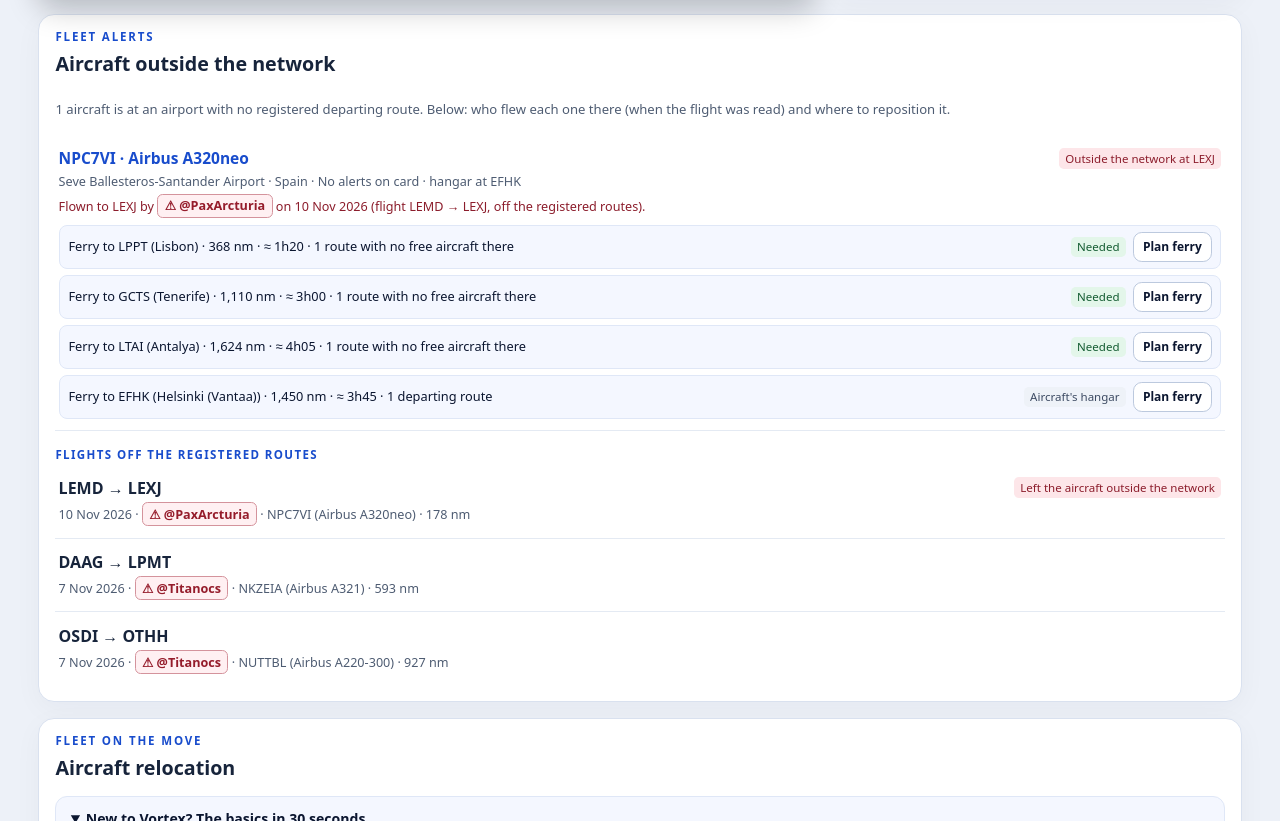
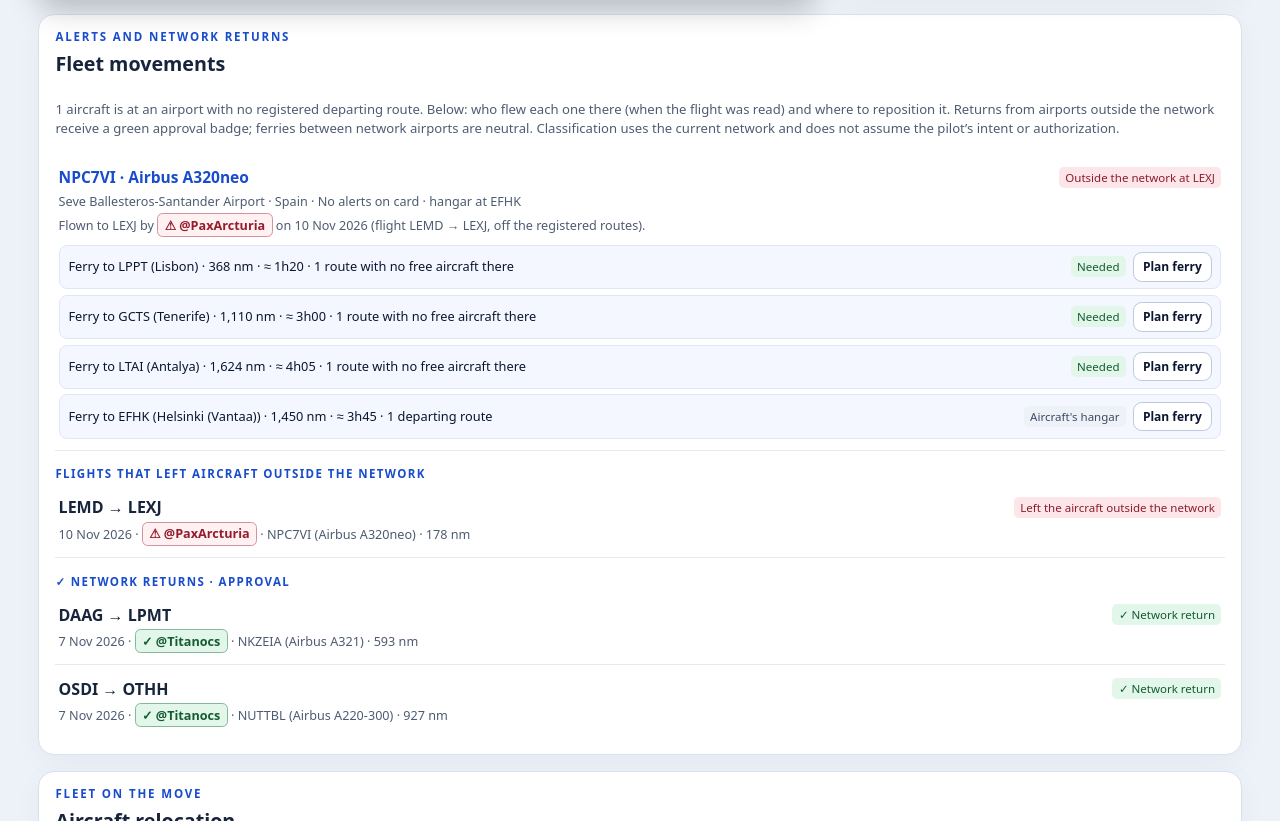
Before and after one commit to vortexairways/vortex-planejador, a browser extension: page docs/index.html in a window 1280 px wide. Shown: the part 1979-2800 px from the top of the page. Drawn offline with nearby package versions, Linux system fonts and the light colour scheme.

Commit message:
Reconhece retornos à malha e evita advertência em traslados úteis

```diff
--- a/docs/index.html
+++ b/docs/index.html
@@ -18,13 +18,14 @@
   <meta property="og:image:height" content="630">
   <meta name="twitter:card" content="summary_large_image">
   <link rel="stylesheet" href="https://unpkg.com/leaflet@1.9.4/dist/leaflet.css" integrity="sha256-p4NxAoJBhIIN+hmNHrzRCf9tD/miZyoHS5obTRR9BMY=" crossorigin="">
-  <link rel="stylesheet" href="./style.css?v=12">
+  <link rel="stylesheet" href="./style.css?v=13">
   <script defer src="https://unpkg.com/leaflet@1.9.4/dist/leaflet.js" integrity="sha256-20nQCchB9co0qIjJZRGuk2/Z9VM+kNiyxNV1lvTlZBo=" crossorigin=""></script>
   <script defer src="./aeroportos.js?v=3"></script>
   <script defer src="./aeronaves.js?v=3"></script>
   <script defer src="./operacao.js?v=4"></script>
   <script defer src="./atividade.js?v=3"></script>
-  <script defer src="./planner.js?v=16"></script>
+  <script defer src="./movimentacoes.js?v=1"></script>
+  <script defer src="./planner.js?v=17"></script>
 </head>
 <body>
   <header class="top">
@@ -111,7 +112,7 @@
     </div>
     <section id="alerts-card" class="card wide" aria-labelledby="alerts-title">
       <div class="section-heading">
-        <div><p class="eyebrow" data-en="FLEET ALERTS">AVISOS DA FROTA</p><h2 id="alerts-title" data-en="Aircraft outside the network">Aeronaves fora da rede</h2></div>
+        <div><p class="eyebrow" data-en="ALERTS AND NETWORK RETURNS">AVISOS E RETORNOS À MALHA</p><h2 id="alerts-title" data-en="Fleet movements">Movimentações da frota</h2></div>
       </div>
       <p id="alerts-summary" class="detail pad"></p>
       <ul id="alerts" class="list pad"></ul>
--- /dev/null
+++ b/docs/movimentacoes.js
@@ -0,0 +1,11 @@
+// Classifica o trajeto pela malha cadastrada, sem presumir intenção ou autorização do piloto.
+const VortexMovements = (() => {
+  function classify(flight, routes) {
+    if (routes.some(route => route.origin === flight.origin && route.destination === flight.destination)) return "registered";
+    const network = new Set(routes.map(route => route.origin));
+    if (!network.has(flight.destination)) return "outside";
+    if (!network.has(flight.origin)) return "return";
+    return "reposition";
+  }
+  return { classify };
+})();
--- a/docs/planner.js
+++ b/docs/planner.js
@@ -526,9 +526,14 @@ function planFerry(plane, code) {
   document.querySelector(".map-card").scrollIntoView({ behavior: "smooth", block: "start" });
 }
 
-function pilotAlert(name) {
-  const badge = element("strong", "pilot-alert", "⚠ @" + name);
-  badge.title = T("Piloto identificado no voo registrado", "Pilot identified in the recorded flight");
+function pilotBadge(name, kind) {
+  const warning = kind === "outside", approved = kind === "return";
+  const badge = element("strong", warning ? "pilot-alert" : approved ? "pilot-approved" : "",
+    (warning ? "⚠ " : approved ? "✓ " : "") + "@" + name);
+  badge.title = warning ? T("Voo deixou a aeronave fora da malha", "Flight left the aircraft outside the network")
+    : approved ? T("Retorno à malha: aeronave trazida de volta para um aeroporto com rotas da Vortex",
+      "Network return: aircraft brought back to an airport with Vortex routes")
+    : T("Piloto identificado no voo registrado", "Pilot identified in the recorded flight");
   return badge;
 }
 
@@ -537,27 +542,30 @@ function renderAlerts() {
   if (!list) return;
   const network = networkAirports();
   const outside = fleet.filter(plane => !network.has(plane.airport));
-  const offRoute = flightLog.filter(flight => !isRegistered(flight.origin, flight.destination))
-    .sort((a, b) => b.date.localeCompare(a.date));
+  const movements = flightLog.map(flight => ({ flight, kind: VortexMovements.classify(flight, routes) }))
+    .filter(item => item.kind !== "registered").sort((a, b) => b.flight.date.localeCompare(a.flight.date));
+  const warnings = movements.filter(item => item.kind === "outside");
 
   const alert = document.querySelector("#fleet-alert");
   alert.replaceChildren();
-  alert.hidden = !outside.length && !offRoute.length;
+  alert.hidden = !outside.length && !warnings.length;
   if (!alert.hidden) {
     alert.append(button("⚠ " + [outside.length && outside.length + (outside.length > 1 ? T(" aeronaves fora da rede", " aircraft outside the network")
       : T(" aeronave fora da rede", " aircraft outside the network")),
-      offRoute.length && offRoute.length + (offRoute.length > 1 ? T(" voos fora das rotas cadastradas", " flights off the registered routes")
-        : T(" voo fora das rotas cadastradas", " flight off the registered routes"))]
+      warnings.length && warnings.length + (warnings.length > 1 ? T(" voos deixaram aeronaves fora da rede", " flights left aircraft outside the network")
+        : T(" voo deixou aeronave fora da rede", " flight left an aircraft outside the network"))]
       .filter(Boolean).join(" · ") + T(" — ver avisos", " — see alerts"), "alert-link",
       () => document.querySelector("#alerts-card").scrollIntoView({ behavior: "smooth", block: "start" })));
   }
 
-  document.querySelector("#alerts-summary").textContent = outside.length
+  document.querySelector("#alerts-summary").textContent = (outside.length
     ? T(outside.length + (outside.length > 1 ? " aeronaves estão em aeroportos" : " aeronave está em aeroporto") +
       " sem nenhuma rota cadastrada de partida. Abaixo, quem levou cada uma até lá (quando o voo foi lido) e para onde reposicionar.",
       outside.length + (outside.length > 1 ? " aircraft are at airports" : " aircraft is at an airport") +
       " with no registered departing route. Below: who flew each one there (when the flight was read) and where to reposition it.")
-    : T("Todas as aeronaves estão em aeroportos com rotas cadastradas de partida.", "All aircraft are at airports with registered departing routes.");
+    : T("Todas as aeronaves estão em aeroportos com rotas cadastradas de partida.", "All aircraft are at airports with registered departing routes.")) +
+      T(" Retornos de aeroportos fora da malha recebem selo verde de aprovação; traslados entre aeroportos da malha são neutros. A classificação usa a malha atual e não presume intenção ou autorização do piloto.",
+        " Returns from airports outside the network receive a green approval badge; ferries between network airports are neutral. Classification uses the current network and does not assume the pilot’s intent or authorization.");
 
   const rows = [];
   for (const plane of outside) {
@@ -573,7 +581,8 @@ function renderAlerts() {
     const arrival = lastArrival(plane);
     const who = element("span", "meta who");
     if (arrival) {
-      who.append(T("Levada até " + plane.airport + " por ", "Flown to " + plane.airport + " by "), pilotAlert(arrival.pilot),
+      who.append(T("Levada até " + plane.airport + " por ", "Flown to " + plane.airport + " by "),
+        pilotBadge(arrival.pilot, VortexMovements.classify(arrival, routes)),
         T(" em ", " on ") + dayText(arrival.date) + T(" (voo ", " (flight ") + arrival.origin + " → " +
         arrival.destination + (isRegistered(arrival.origin, arrival.destination) ? ")." : T(", fora das rotas cadastradas).", ", off the registered routes).")));
     } else {
@@ -604,15 +613,23 @@ function renderAlerts() {
     row.append(box);
     rows.push(row);
   }
-  if (offRoute.length) {
-    rows.push(element("li", "group", T("Voos fora das rotas cadastradas", "Flights off the registered routes")));
-    for (const flight of offRoute) {
+  for (const [kind, label, english] of [
+    ["outside", "Voos que deixaram aeronaves fora da malha", "Flights that left aircraft outside the network"],
+    ["return", "✓ Retornos à malha · aprovação", "✓ Network returns · approval"],
+    ["reposition", "Traslados entre aeroportos da malha · sem advertência", "Ferries between network airports · no warning"],
+  ]) {
+    const group = movements.filter(item => item.kind === kind);
+    if (!group.length) continue;
+    rows.push(element("li", "group", T(label, english)));
+    for (const { flight } of group) {
       const row = element("li");
       const head = element("div", "row-head");
       head.append(element("strong", "", flight.origin + " → " + flight.destination));
-      if (!network.has(flight.destination)) head.append(element("span", "tag bad", T("Deixou a aeronave fora da rede", "Left the aircraft outside the network")));
+      if (kind === "outside") head.append(element("span", "tag bad", T("Deixou a aeronave fora da rede", "Left the aircraft outside the network")));
+      else if (kind === "return") head.append(element("span", "tag ok", T("✓ Retorno à malha", "✓ Network return")));
+      else head.append(element("span", "tag neutral", T("Reposicionamento na malha", "Network repositioning")));
       const details = element("span", "meta");
-      details.append(dayText(flight.date) + " · ", pilotAlert(flight.pilot), " · " + flight.prefix + " (" + flight.model + ") · " + nm(flight.nm));
+      details.append(dayText(flight.date) + " · ", pilotBadge(flight.pilot, kind), " · " + flight.prefix + " (" + flight.model + ") · " + nm(flight.nm));
       row.append(head, details);
       rows.push(row);
     }
--- a/docs/style.css
+++ b/docs/style.css
@@ -14,7 +14,9 @@
 .operation-route { background: #f4f7ff; border: 1px solid #d9e1ef; border-radius: .7rem; padding: .85rem; }
 .operation-route h3 { margin-top: 0; }
 .operation-path { color: #123c99; background: #e9efff; border-left: 4px solid #184ccc; border-radius: .35rem; padding: .7rem .85rem; font-weight: 750; overflow-wrap: anywhere; }
-.pilot-alert { display: inline-flex; align-items: center; gap: .25rem; color: #951c2b; background: #fff0f2; border: 1px solid #d4939c; border-radius: .35rem; padding: .1rem .4rem; font-weight: 800; }
+.pilot-alert, .pilot-approved { display: inline-flex; align-items: center; gap: .25rem; border-radius: .35rem; padding: .1rem .4rem; font-weight: 800; }
+.pilot-alert { color: #951c2b; background: #fff0f2; border: 1px solid #d4939c; }
+.pilot-approved { color: #145c32; background: #e3f6ea; border: 1px solid #83b99a; }
 .operation-route .plan-actions { margin-top: .7rem; }
 .weekly-ranking { width: 100%; border-collapse: collapse; font-size: .85rem; }
 .weekly-ranking th, .weekly-ranking td { text-align: left; border-bottom: 1px solid #e4eaf3; padding: .45rem .65rem; }
@@ -171,7 +173,7 @@ footer a { color: var(--blue); }
 #alerts li:last-child { border-bottom: 0; }
 #alerts li.group { border: 0; padding: .9rem 0 .1rem; font-size: .72rem; font-weight: 800; letter-spacing: .12em; color: var(--blue); text-transform: uppercase; }
 #alerts .row-head .tag { margin-top: 0; flex-shrink: 0; }
-.who { color: #8c1d2c; }
+.who { color: var(--muted); }
 .ferries { display: grid; gap: .35rem; margin-top: .45rem; }
 .ferry { display: flex; flex-wrap: wrap; align-items: center; gap: .45rem; font-size: .8rem; color: var(--navy);
   background: #f4f7ff; border: 1px solid #dfe7f7; border-radius: .5rem; padding: .4rem .55rem; }
```
Also changed, not shown: tools/movimentacoes.test.mjs (added, +42 -0 lines), 1 other file.
